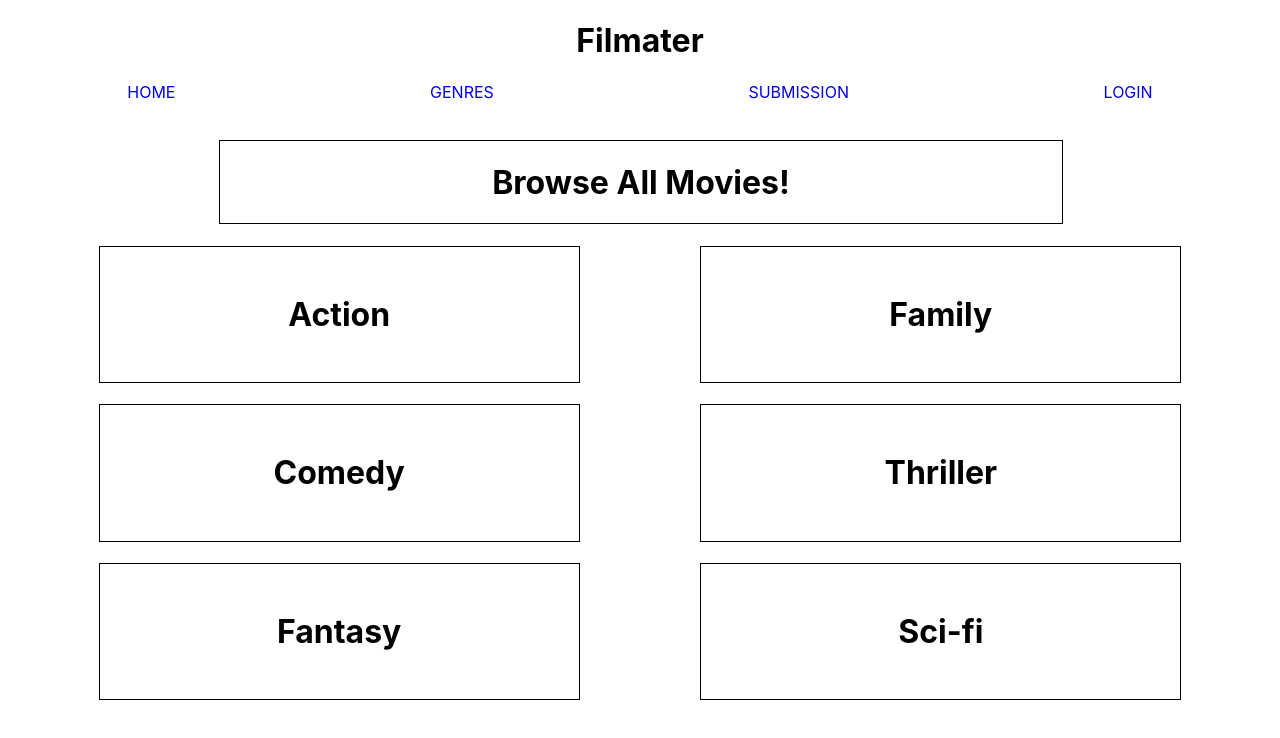
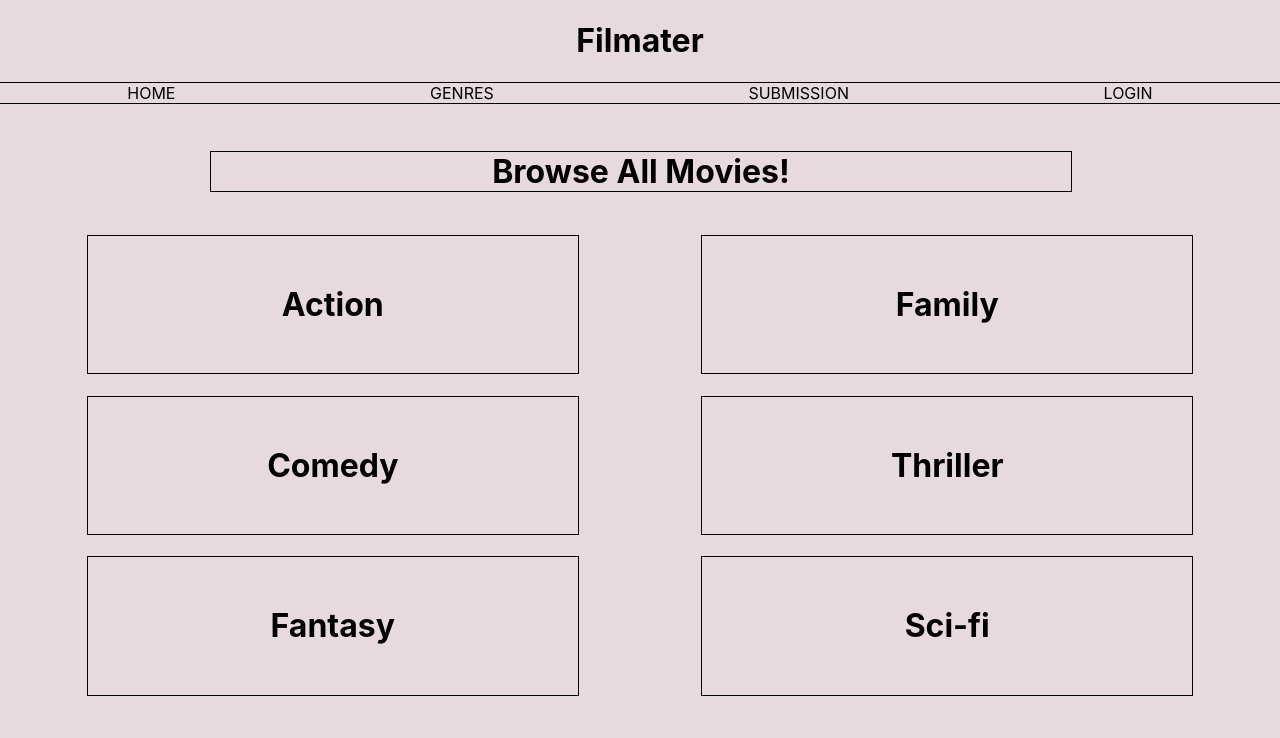
Before and after one commit to spitzerc22/MP3-Filmater-Frontend, a React (Create React App) app: page /genres in a window 1280 px wide. Shown: the top 738 px of the page. Built offline with nearby package versions, Linux system fonts and the light colour scheme.

Commit message:
added another component, want to focus on API request in backend

```diff
--- a/src/App.css
+++ b/src/App.css
@@ -1,5 +1,12 @@
+* {
+  background-color: rgb(231, 218, 223);
+  color: black;
+
+}
+
 .App {
   text-align: center;
+
 }
 
 .App-logo {
@@ -45,6 +52,11 @@
   justify-content: space-around;
 }
 
+.navBar {
+  border-top: 1px solid black;
+  border-bottom: 1px solid black;
+}
+
 
 .App h2 {
   padding-top: 10%;
@@ -53,7 +65,8 @@
 }
 
 .genreContainer {
-  padding: 3%;
+  padding: 2%;
+
 }
 .genreList h1{
   border: 1px solid black;
@@ -74,8 +87,12 @@
   margin-left: 15%;
 }
 
-.allMovies {
-  display: flex;
+.allMovies:hover{
+  background-image: url("https://static1.colliderimages.com/wordpress/wp-content/uploads/movie-collage-2013-slice.jpg");
+  background-size: contain;
+  background-repeat: cover;
+  color: white;
+  height: 10%;
 }
 
 
@@ -112,26 +129,40 @@
 }
 
 .family:hover {
-  background-image: url("https://miro.medium.com/max/1000/1*WSPqIysetGuUPX9AzfBTFg.jpeg");
+  background-image: url("https://lumiere-a.akamaihd.net/v1/images/olaf_one_liners-header2_c8fff732.jpeg");
   background-size: cover;
-  height: 10%
-
+  min-height:max-content;
+  color: white;
+  height: 10%;
 }
 
 .thriller:hover {
-  background-image: url("https://encrypted-tbn0.gstatic.com/images?q=tbn:ANd9GcT--YV_xYMBl0VUqxp3HuuTbq8ZH81BJNInmS-94BkEDymWnLAQlq3DoU7dxMy2bTwNu_o&usqp=CAU");
+  background-image: url("https://www.soundtrackmania.net/wp-content/uploads/2018/04/A-Quiet-Place-soundtrack.jpg");
   background-size: contain;
   background-size: cover;
+  color: white;
+  height: 10%;
 }
 
 .scifi:hover {
-  background-image: url("https://images.indianexpress.com/2017/12/lord-of-the-rings-759.jpg");
+  background-image: url("https://m.media-amazon.com/images/M/MV5BNzQ2Nzg5NDMwM15BMl5BanBnXkFtZTcwMTIwNTI4NA@@._V1_.jpg");
   background-size: contain;
   background-size: cover;
+  color: white;
+  height: 10%;
 }
 
 .fantasy:hover {
   background-image: url("https://images.indianexpress.com/2017/12/lord-of-the-rings-759.jpg");
   background-size: contain;
   background-size: cover;
+  color: white;
+  height: 10%;
 }
+
+.submitForm {
+  display: inline-block;
+  justify-content: space-evenly;
+
+
+}
--- a/src/App.js
+++ b/src/App.js
@@ -11,7 +11,7 @@ function App() {
   return (
     <div className="App">
       <Router>
-        <h1>Filmater</h1>
+        <h1><Link to="/" style={{textDecoration: "none"}}>Filmater</Link></h1>
 
         <NavBar />
 
--- a/src/Components/Genres.js
+++ b/src/Components/Genres.js
@@ -1,10 +1,11 @@
-
+import MovieGallery from "./MovieGallery"
+import {Link} from 'react-router-dom'
 
 export default function Genres () {
     return(
         <div className="genreContainer">
-            <div className="allMovies">
-                <h1>Browse All Movies!</h1>
+            <div>
+                <h1 className="allMovies">Browse All Movies!</h1>
             </div>
             <div className="genreList">
                 <div className="leftList">
--- /dev/null
+++ b/src/Components/MovieGallery.js
@@ -0,0 +1,8 @@
+
+export default function MovieGallery(props) {
+    return(
+        <div>
+            <h1>{props.title}</h1>
+        </div>
+    )
+}
--- a/src/Components/Submission.js
+++ b/src/Components/Submission.js
@@ -1,9 +1,9 @@
 
 export default function Submission() {
     return(
-        <div>
-            <form>
-                <div>
+        <div className="formContainer">
+            <form className="submitForm">
+                <div className="genreForm">
                     <label htmlFor="genre">Genre</label>
                     <select name="genre" id="genre">
                         <option value="action">Action</option>
@@ -14,7 +14,7 @@ export default function Submission() {
                         <option value="scifi">Sci-Fi</option>
                     </select>
                 </div>
-                <div>
+                <div className="titleForm">
                     <label htmlFor="title">Movie Title</label>
                     <input
                         className=""
@@ -24,7 +24,7 @@ export default function Submission() {
                         required
                     />
                 </div>
-                <div>
+                <div className="dateForm">
                     <label htmlFor="releaseDate">Release Year</label>
                     <input
                         className=""
@@ -34,7 +34,7 @@ export default function Submission() {
                         min="1940"
                     />
                 </div>
-                <div>
+                <div className="descriptionForm">
                     <label htmlFor="description">Description</label>
                     <input
                         className=""
```
